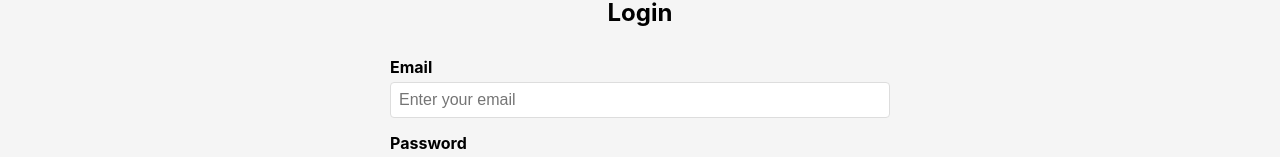
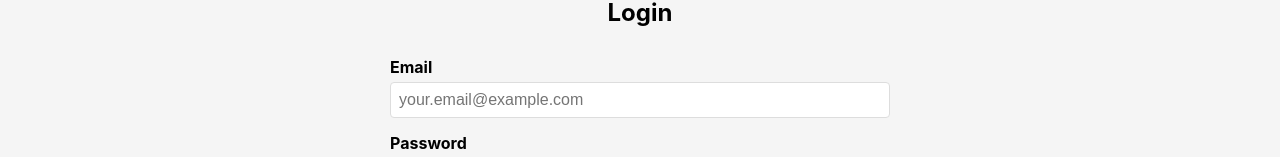
Before and after one commit to htetkookie04/novalianajob, a React (Create React App) app in the folder frontend/: page /login in a window 1280 px wide. Shown: the part 135-292 px from the top of the page. Built offline with nearby package versions, Linux system fonts and the light colour scheme; no server answers.

Commit message:
Update email placeholders in Login and Register pages

```diff
--- a/frontend/src/pages/Login.js
+++ b/frontend/src/pages/Login.js
@@ -48,7 +48,7 @@ function Login() {
                 value={email}
                 onChange={(e) => setEmail(e.target.value)}
                 required
-                placeholder="Enter your email"
+                placeholder="your.email@example.com"
               />
             </div>
             <PasswordInput
--- a/frontend/src/pages/Register.js
+++ b/frontend/src/pages/Register.js
@@ -85,7 +85,7 @@ function Register() {
                 value={formData.email}
                 onChange={handleChange}
                 required
-                placeholder="Enter your email"
+                placeholder="your.email@example.com"
               />
             </div>
 
```
